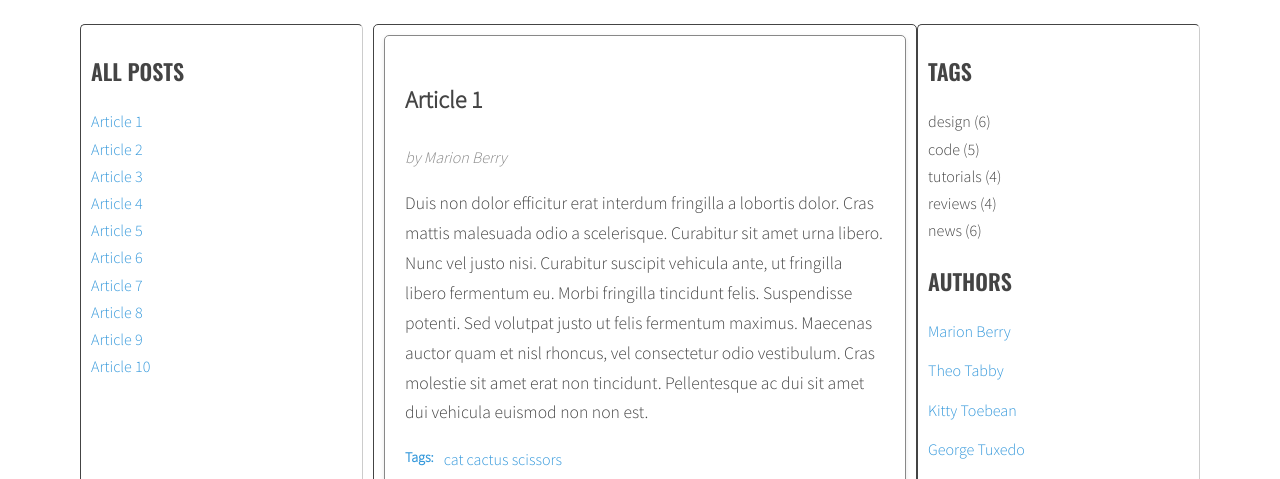
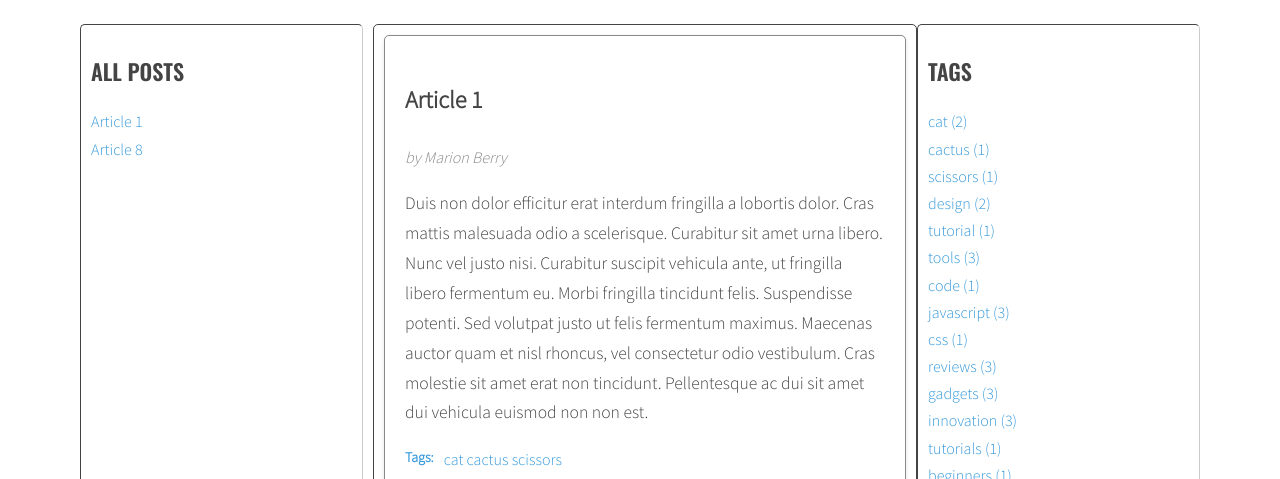
Before and after one commit to Stazus/javascript-blog, a website: page index.html in a window 1280 px wide. Both pictures are taken after a click on the link "cat". Shown: the part 321-800 px from the top of the page. Drawn offline with nearby package versions, Linux system fonts and the light colour scheme.

Commit message:
Dodanie tagów do artykułu

```diff
--- a/index.html
+++ b/index.html
@@ -246,11 +246,11 @@
                 <aside class="sidebar" aria-label="Sidebar z tagami i autorami">
                     <h2 class="section-title">Tags</h2>
                     <ul class="list tags">
-                      <li>design <span>(6)</span></li>
+                      <!-- <li>design <span>(6)</span></li>
                       <li>code <span>(5)</span></li>
                       <li>tutorials <span>(4)</span></li>
                       <li>reviews <span>(4)</span></li>
-                      <li>news <span>(6)</span></li>
+                      <li>news <span>(6)</span></li> -->
                     </ul>
                     <h2 class="section-title">Authors</h2>
                     <ul class="list authors">
@@ -265,20 +265,102 @@
     </div>
 
     <script>
-        function showArticle(id) {
-            // Ukryj wszystkie artykuły
-            let articles = document.querySelectorAll('.post');
-            articles.forEach(function(article) {
-                article.classList.remove('active');
-            });
+        // Funkcja do pokazywania artykułów
+    function showArticle(articleId) {
+        const allArticles = document.querySelectorAll('.post');
+        allArticles.forEach(article => article.classList.remove('active'));
 
-            // Pokaż artykuł o danym id
-            let articleToShow = document.getElementById('article-' + id);
-            articleToShow.classList.add('active');
+        const activeArticle = document.getElementById('article-' + articleId);
+        if (activeArticle) {
+            activeArticle.classList.add('active');
+        }
+    }
+
+    // Funkcja generująca listę tagów (prawa kolumna)
+    function generateTags() {
+        const tagsList = document.querySelector('.list.tags');
+        const articles = document.querySelectorAll('.post');
+        const tags = {};
+
+        // Zbieranie tagów z data-tags
+        articles.forEach(article => {
+            const tagsString = article.getAttribute('data-tags');
+            if (tagsString) {
+                const tagsArray = tagsString.split(' ');
+                tagsArray.forEach(tag => {
+                    tags[tag] = (tags[tag] || 0) + 1;
+                });
+            }
+        });
+
+        // Dodawanie tagów do listy w prawej kolumnie
+        tagsList.innerHTML = '';
+        for (const [tag, count] of Object.entries(tags)) {
+            const li = document.createElement('li');
+            li.innerHTML = `<a href="javascript:void(0);" data-tag="${tag}">${tag} <span>(${count})</span></a>`;
+            tagsList.appendChild(li);
         }
 
+        // Dodanie event listenera do każdego tagu w prawej kolumnie
+        const tagLinks = tagsList.querySelectorAll('a');
+        tagLinks.forEach(link => {
+            link.addEventListener('click', function () {
+                const tag = link.getAttribute('data-tag');
+                filterByTagInMiddleColumn(tag); // Filtrowanie artykułów w środkowej kolumnie
+            });
+        });
+    }
 
-            // Funkcja generująca listę autorów
+    // Funkcja filtrowania artykułów po tagu (środkowa kolumna)
+    function filterByTagInMiddleColumn(tag) {
+        const articles = document.querySelectorAll('.post');
+        articles.forEach(article => {
+            const tagsString = article.getAttribute('data-tags');
+            if (tagsString && tagsString.split(' ').includes(tag)) {
+                article.classList.add('active');
+            } else {
+                article.classList.remove('active');
+            }
+        });
+    }
+
+    // Funkcja aktualizująca lewą kolumnę na podstawie wybranego tagu (po kliknięciu w tag w środkowej kolumnie)
+    function updateSidebarWithTag(tag) {
+        const articles = Array.from(document.querySelectorAll('.post')).filter(article => {
+            const tagsString = article.getAttribute('data-tags');
+            return tagsString && tagsString.split(' ').includes(tag);
+        });
+
+        const titlesList = document.querySelector('.list.titles');
+        titlesList.innerHTML = ''; // Wyczyszczenie listy
+
+        articles.forEach(article => {
+            const title = article.querySelector('.post-title').textContent;
+            const articleId = article.id.split('-')[1];
+            const li = document.createElement('li');
+            li.innerHTML = `<a href="javascript:void(0);" onclick="showArticle(${articleId})">${title}</a>`;
+            titlesList.appendChild(li);
+        });
+    }
+
+    // Funkcja dodająca event listeners do tagów w artykułach w środkowej kolumnie
+    function addTagClickListenersInMiddleColumn() {
+        const articles = document.querySelectorAll('.post');
+        articles.forEach(article => {
+            const tags = article.querySelectorAll('.tag-link'); // Zmieniliśmy na .tag-link, żeby dostać tagi w artykule
+            tags.forEach(tagElement => {
+                tagElement.addEventListener('click', function(event) {
+                    event.preventDefault(); // Zapobiegaj domyślnej akcji kliknięcia
+                    const tag = tagElement.textContent.trim(); // Pobierz nazwę tagu
+
+                    // Aktualizuj lewą kolumnę na podstawie wybranego tagu
+                    updateSidebarWithTag(tag); // Tylko lewa kolumna
+                });
+            });
+        });
+    }
+
+    // Funkcja generująca listę autorów (niezmieniona)
     function generateAuthors() {
         const authorsList = document.querySelector('.list.authors');
         const articles = document.querySelectorAll('.post');
@@ -292,12 +374,21 @@
             }
         });
 
-        // Dodawanie autorów do listy po prawej
+        // Dodawanie autorów do listy po lewej
         authorsList.innerHTML = '';
         authors.forEach(author => {
             const li = document.createElement('li');
-            li.innerHTML = `<a href="javascript:void(0);" onclick="filterByAuthor('${author}')">${author}</a>`;
+            li.innerHTML = `<a href="javascript:void(0);" data-author="${author}">${author}</a>`;
             authorsList.appendChild(li);
+        });
+
+        // Dodanie event listenera do każdego autora
+        const authorLinks = authorsList.querySelectorAll('a');
+        authorLinks.forEach(link => {
+            link.addEventListener('click', function () {
+                const author = link.getAttribute('data-author');
+                filterByAuthor(author);
+            });
         });
     }
 
@@ -314,10 +405,32 @@
         });
     }
 
-    // Wygenerowanie listę autorów po załadowaniu strony
-    window.onload = function() {
+    // Wywołanie generowania tagów i autorów po załadowaniu strony
+    window.onload = function () {
+        generateTags();
         generateAuthors();
+        addTagClickListenersInMiddleColumn(); // Dodanie obsługi kliknięć w tagi w środkowej kolumnie
+        showArticle(1); // Domyślnie wyświetlamy pierwszy artykuł
     };
+
+
+
+
+
+
+
+
+
+
+
+
+
+
+
+
+
+
+
 
     </script>
 </body>
```
Also changed, not shown: js/script.js (+17 -1 lines).
